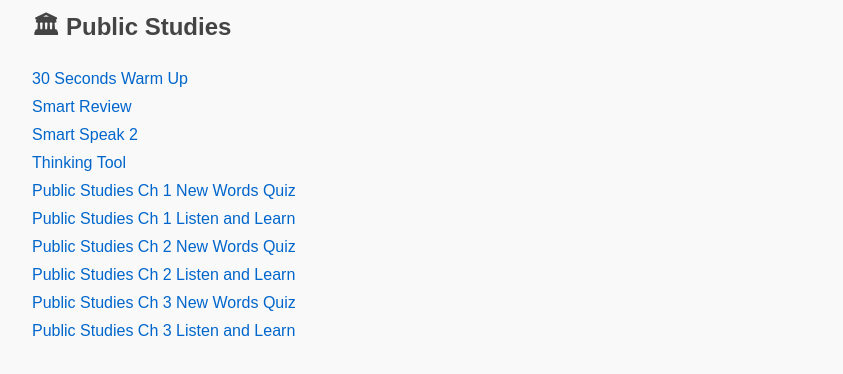
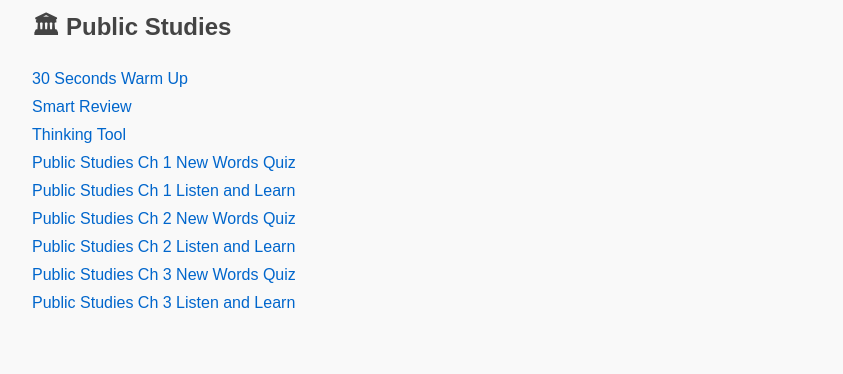
Before and after one commit to gijuku2025/SHS-Learning-Activities, a plain HTML site: page index.html in a window 1280 px wide. Shown: the part 98-472 px from the top of the page, without its empty margins (8-851 px from the left). Drawn offline with Linux system fonts and the light colour scheme.

Commit message:
Update index.html

```diff
--- a/index.html
+++ b/index.html
@@ -43,8 +43,6 @@
 
      <li><a href="public studies/seniorhighsrs/">Smart Review</a></li>
 
-    <li><a href="public studies/seniorhighspeakingpractice/">Smart Speak 2</a></li>
-
      <li><a href="public studies/thinkingtool/">Thinking Tool</a></li>
 
      <li><a href="public studies/publicstudiesch1newwords/">Public Studies Ch 1 New Words Quiz</a></li>
```
